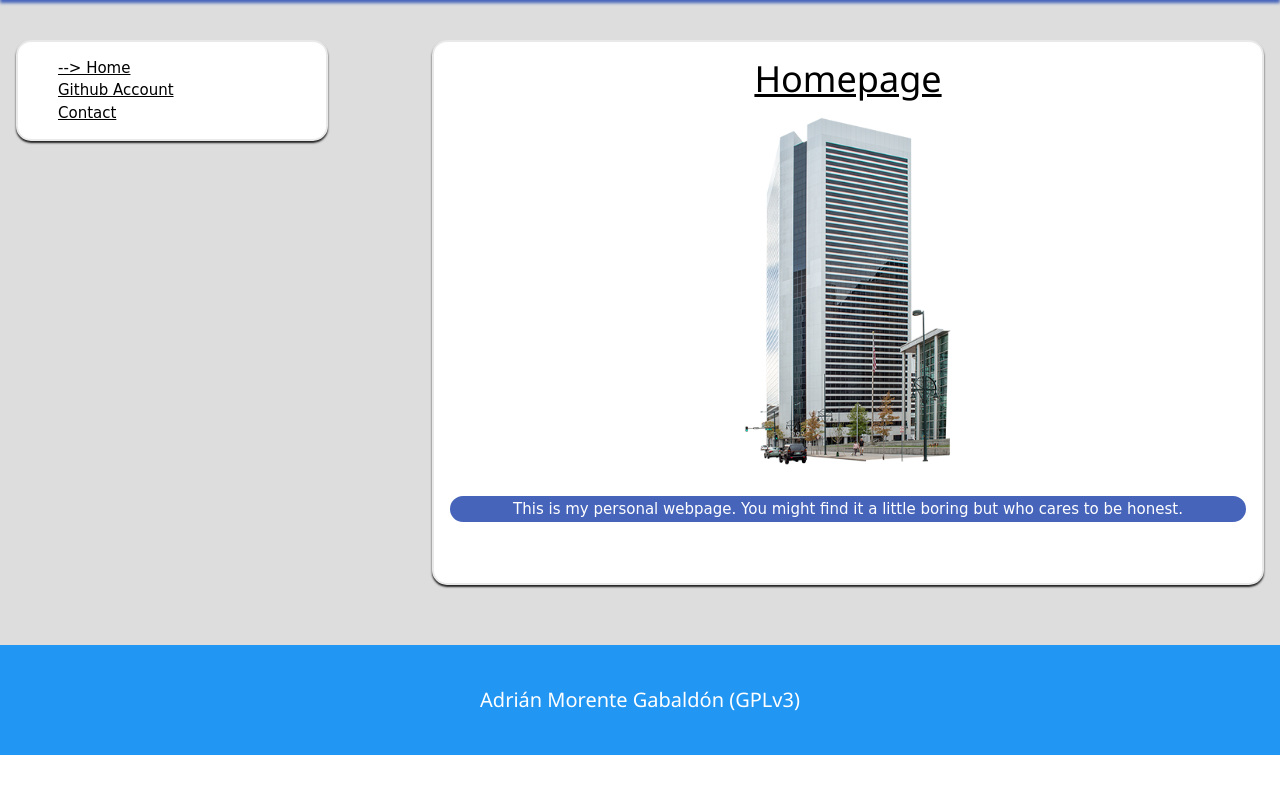
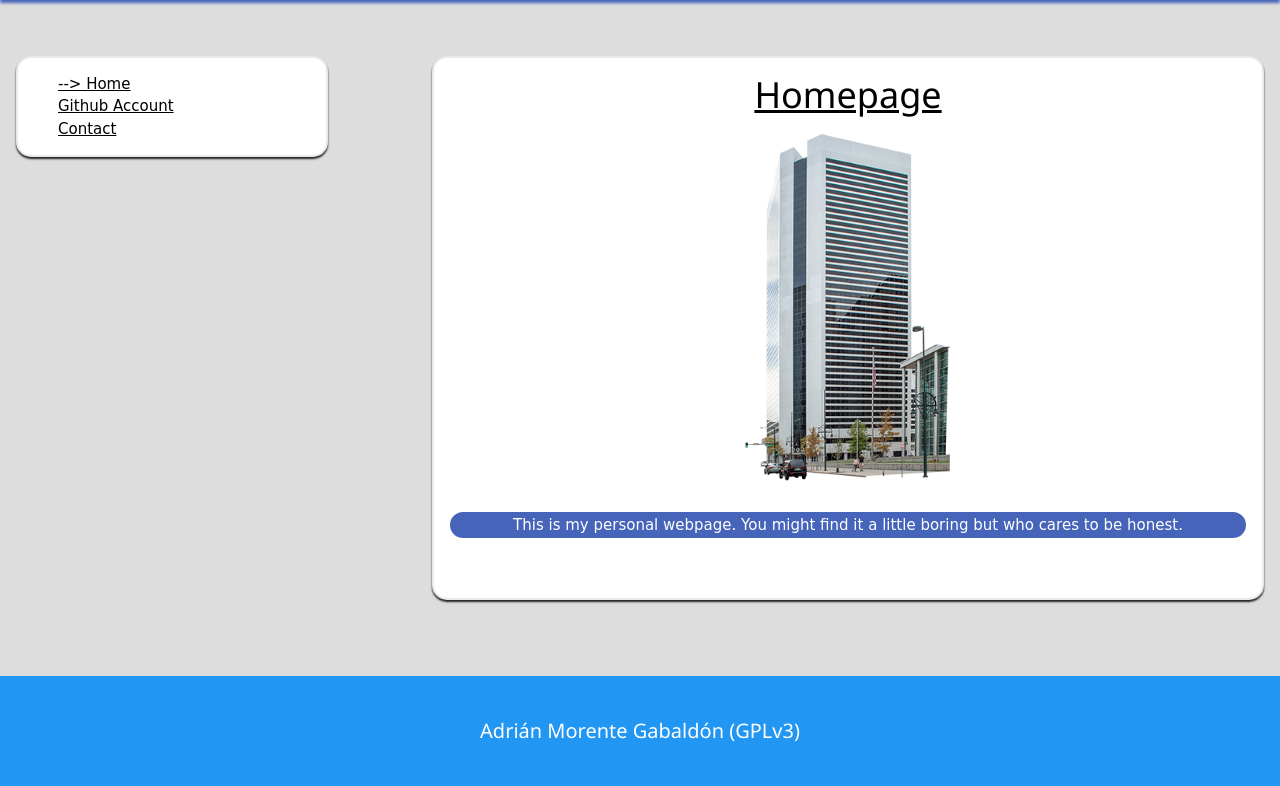
Before and after one commit to adrianmorente/PracticasDAI, a Flask app: page / in a window 1280 px wide. Shown: the part 199-985 px from the top of the page. Before the commit the page ends 954 px from the top, so only its background shows below. Run offline with Flask 2, Linux system fonts and the light colour scheme; some web fonts are replaced.

Commit message:
espaciando un poco la página

```diff
--- a/ejercicios-Practica3/templates/index.html
+++ b/ejercicios-Practica3/templates/index.html
@@ -36,7 +36,7 @@
       </div>
     </header>
 
-    <div id="centered-content" class="w3-container w3-row">
+    <div id="centered-content" class="w3-container w3-row w3-padding-16">
       <div class="navbar w3-col m3 w3-left">
         <ul>
           {% for link in content.nav_links %}
```
